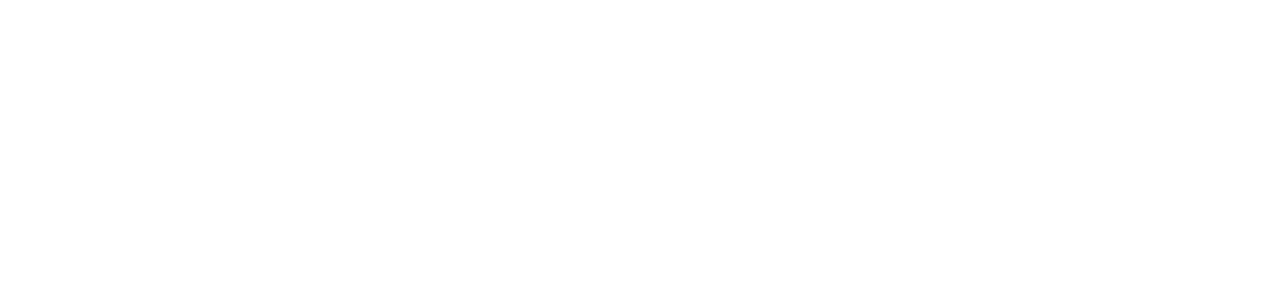
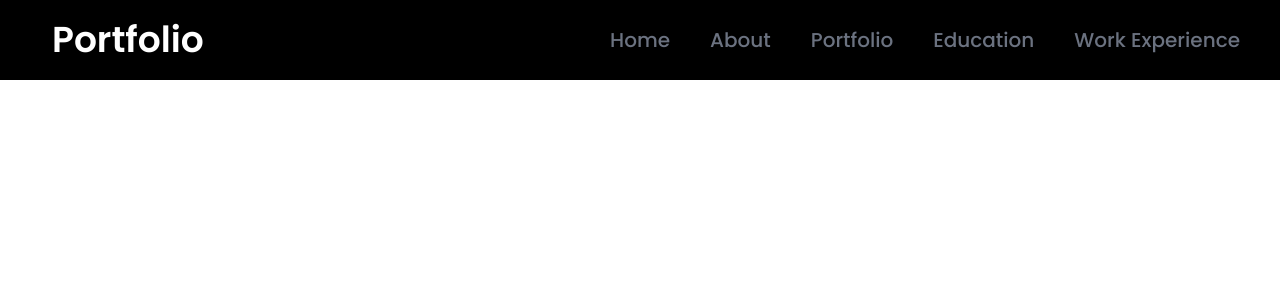
Before and after one commit to codegoggins/pf-web, a React (Create React App) app: page / in a window 1280 px wide. Shown: the top 300 px of the page. Built offline with nearby package versions, Linux system fonts and the light colour scheme.

Commit message:
Responsive Navbar Completed

```diff
--- a/package.json
+++ b/package.json
@@ -3,6 +3,10 @@
   "version": "0.1.0",
   "private": true,
   "dependencies": {
+    "@emotion/react": "^11.10.5",
+    "@emotion/styled": "^11.10.5",
+    "@mui/icons-material": "^5.11.0",
+    "@mui/material": "^5.11.5",
     "@testing-library/jest-dom": "^5.16.5",
     "@testing-library/react": "^13.4.0",
     "@testing-library/user-event": "^13.5.0",
--- a/src/App.js
+++ b/src/App.js
@@ -1,6 +1,9 @@
+import Navbar from "./components/Navbar";
+
 function App() {
   return (
     <div className="App">
+      <Navbar/>
     </div>
   );
 }
--- /dev/null
+++ b/src/components/Navbar.jsx
@@ -0,0 +1,63 @@
+import React, { useState } from 'react'
+import CloseOutlinedIcon from '@mui/icons-material/CloseOutlined';
+import MenuOutlinedIcon from '@mui/icons-material/MenuOutlined';
+
+const Navbar = () => {
+
+  const [toggle,setToggle] = useState(false);
+
+  const navLinks = [
+      {
+        id:1,
+        link:'Home'
+      },
+      {
+        id:2,
+        link:'About'
+      },
+      {
+        id:3,
+        link:'Portfolio'
+      },
+      {
+        id:4,
+        link:'Education'
+      },
+      {
+        id:5,
+        link:'Work Experience'
+      },
+
+  ] ;
+
+  return (
+    <div className='flex items-center w-full h-20 bg-black text-white justify-between py-4 px-10'>
+        <h1 className='text-4xl ml-3 font-bold'>Portfolio</h1>
+        <ul className='hidden md:flex gap-10'>
+             {
+                navLinks.map((navLink)=>(
+                    <li key={navLink.id} className='cursor-pointer font-medium text-gray-500 text-xl capitalize hover:scale-105 duration-200'>{navLink.link}</li>
+                ))
+             }
+        </ul>
+        <div className='cursor-pointer text-gray-500 z-10 md:hidden' onClick={()=>setToggle(!toggle)}>
+        {
+            toggle ? (<CloseOutlinedIcon fontSize='large'/>) : (<MenuOutlinedIcon fontSize='large'/>)
+        }
+        </div>
+        {/* MOBILE MENU */}
+        { toggle && (
+        <ul className='flex flex-col items-center justify-center gap-5 absolute top-0 left-0 w-full h-screen bg-gradient-to-b from-black to-gray-800'>
+             {
+                navLinks.map((navLink)=>(
+                    <li key={navLink.id} className='cursor-pointer font-medium text-gray-500 text-xl capitalize hover:scale-105 duration-200'>{navLink.link}</li>
+                ))
+             }
+        </ul>
+        )
+        }
+    </div>
+  )
+}
+
+export default Navbar
--- a/src/index.css
+++ b/src/index.css
@@ -1,4 +1,4 @@
-@import url('https://fonts.googleapis.com/css2?family=Manrope:wght@200;300;400;500;600;700;800&display=swap');
+@import url('https://fonts.googleapis.com/css2?family=Poppins:ital,wght@0,400;0,500;0,600;1,600&display=swap');
 
 @tailwind base;
 @tailwind components;
@@ -6,7 +6,10 @@
 
 @layer base{
   html,body{
-    font-family: 'Manrope', sans-serif;
+    font-family: 'Poppins', sans-serif;
     overflow-x: hidden;
+    margin: 0;
+    padding: 0;
+    box-sizing: border-box;
   }
 }
```
Also changed, not shown: 1 other file (tests, documents, lock files or other folders).
